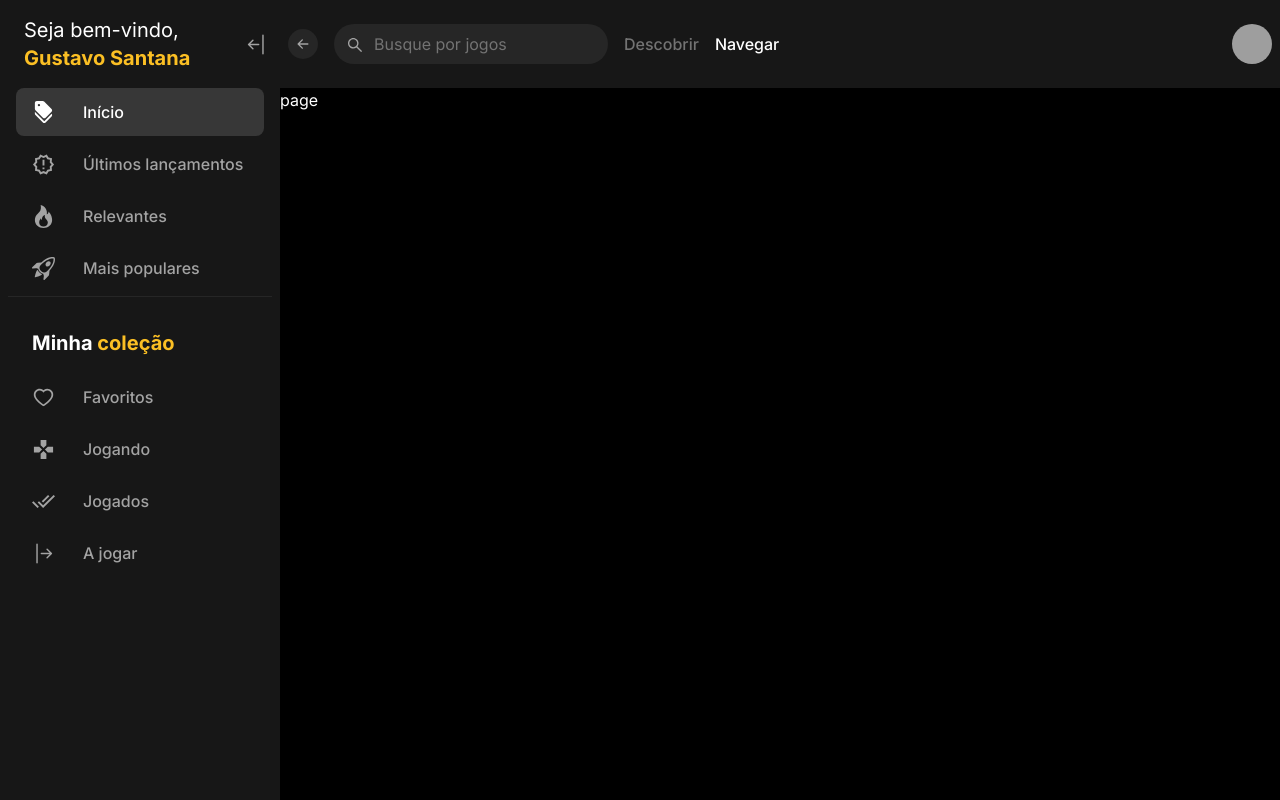
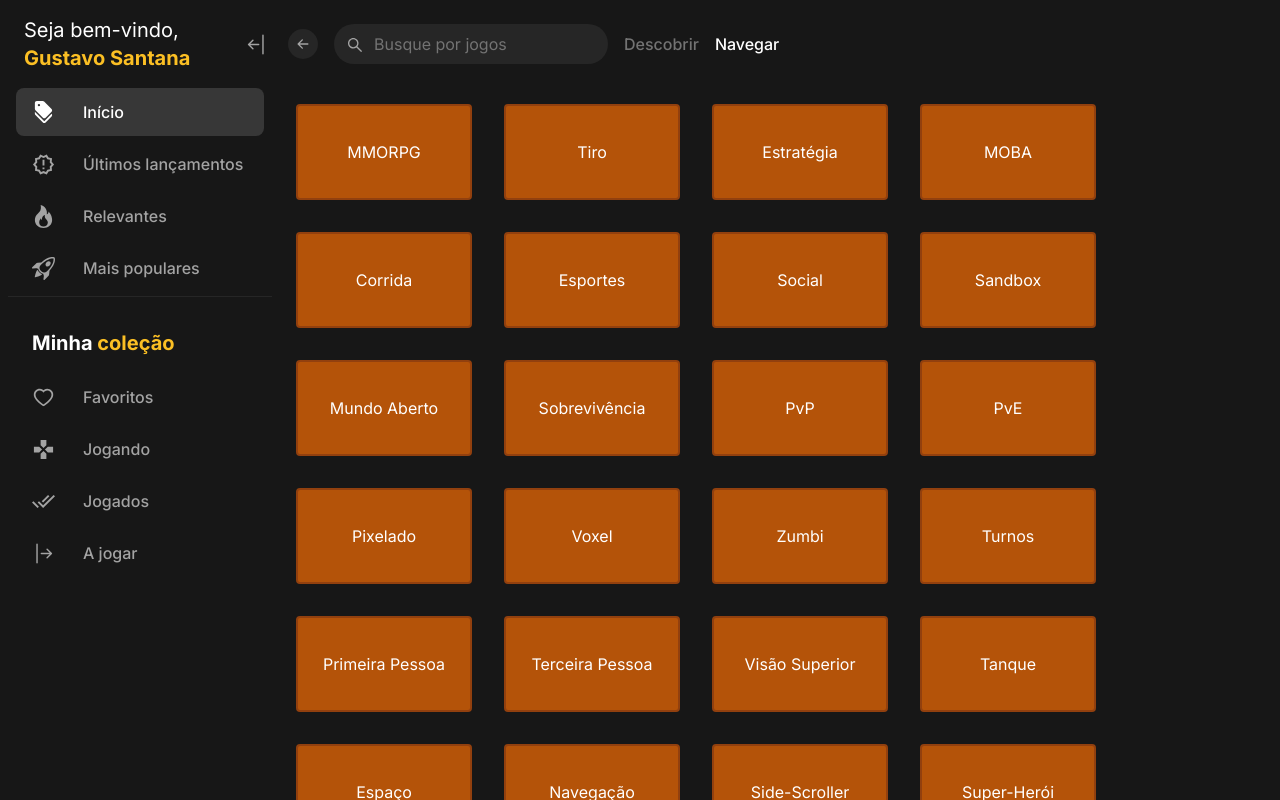
Before and after one commit to gustavros/deus-gamer, a Next.js app: page /navigation in a window 1280 px wide. Built offline with nearby package versions, Linux system fonts and the light colour scheme; grey boxes are pictures that could not be loaded.

Commit message:
feat: navigation and categories page

```diff
--- a/actions/get-game.tsx
+++ b/actions/get-game.tsx
@@ -1,7 +1,7 @@
 import { IGame } from "@/interfaces/IGame";
 import axios from "axios";
 
-export const getGame = async (id: string): Promise<IGame> => {
+export const getGame = async (id: number): Promise<IGame> => {
   const options = {
     method: "GET",
     url: "https://free-to-play-games-database.p.rapidapi.com/api/game",
--- /dev/null
+++ b/app/(routes)/category/[categories]/loading.tsx
@@ -0,0 +1,28 @@
+import React from "react";
+
+export default function loading() {
+  return (
+    <div
+      role="status"
+      className=" bg-neutral-900 flex items-center justify-center w-full h-screen"
+    >
+      <svg
+        aria-hidden="true"
+        className="w-24 h-24 text-gray-200 animate-spin dark:text-gray-600 fill-amber-500"
+        viewBox="0 0 100 101"
+        fill="none"
+        xmlns="http://www.w3.org/2000/svg"
+      >
+        <path
+          d="M100 50.5908C100 78.2051 77.6142 100.591 50 100.591C22.3858 100.591 0 78.2051 0 50.5908C0 22.9766 22.3858 0.59082 50 0.59082C77.6142 0.59082 100 22.9766 100 50.5908ZM9.08144 50.5908C9.08144 73.1895 27.4013 91.5094 50 91.5094C72.5987 91.5094 90.9186 73.1895 90.9186 50.5908C90.9186 27.9921 72.5987 9.67226 50 9.67226C27.4013 9.67226 9.08144 27.9921 9.08144 50.5908Z"
+          fill="currentColor"
+        />
+        <path
+          d="M93.9676 39.0409C96.393 38.4038 97.8624 35.9116 97.0079 33.5539C95.2932 28.8227 92.871 24.3692 89.8167 20.348C85.8452 15.1192 80.8826 10.7238 75.2124 7.41289C69.5422 4.10194 63.2754 1.94025 56.7698 1.05124C51.7666 0.367541 46.6976 0.446843 41.7345 1.27873C39.2613 1.69328 37.813 4.19778 38.4501 6.62326C39.0873 9.04874 41.5694 10.4717 44.0505 10.1071C47.8511 9.54855 51.7191 9.52689 55.5402 10.0491C60.8642 10.7766 65.9928 12.5457 70.6331 15.2552C75.2735 17.9648 79.3347 21.5619 82.5849 25.841C84.9175 28.9121 86.7997 32.2913 88.1811 35.8758C89.083 38.2158 91.5421 39.6781 93.9676 39.0409Z"
+          fill="currentFill"
+        />
+      </svg>
+      <span className="sr-only">Loading...</span>
+    </div>
+  );
+}
--- /dev/null
+++ b/app/(routes)/category/[categories]/page.tsx
@@ -0,0 +1,51 @@
+"use client";
+
+import Loading from "@/components/Loading";
+import { useFetch } from "@/hooks/useFetch";
+import { Categories } from "@/interfaces/Categories";
+import Link from "next/link";
+import { useParams } from "next/navigation";
+import React from "react";
+
+const CategoryPage = () => {
+  const params = useParams();
+
+  const { data, loading } = useFetch({
+    params: {
+      category: params.categories,
+    },
+  });
+
+  const category = Categories.find(
+    (category) => category.search === params.categories
+  )?.label;
+
+  return (
+    <>
+      {loading ? (
+        <Loading />
+      ) : (
+        <div className="bg-neutral-900 py-20">
+          <h1 className="text-4xl text-amber-500 py-4 font-bold">
+            Categoria: {category}
+          </h1>
+
+          <div className="flex flex-wrap gap-2">
+            {data?.map((game) => (
+              <Link
+                href={`/game/${game.id}`}
+                key={game.id}
+                className="flex flex-col"
+              >
+                <img src={game.thumbnail} alt={game.title} />
+                <p>{game.title}</p>
+              </Link>
+            ))}
+          </div>
+        </div>
+      )}
+    </>
+  );
+};
+
+export default CategoryPage;
--- a/app/(routes)/game/[gameId]/page.tsx
+++ b/app/(routes)/game/[gameId]/page.tsx
@@ -9,7 +9,7 @@ import { BsBrowserEdge, BsPlusCircle, BsWindows } from "react-icons/bs";
 
 interface GamePageProps {
   params: {
-    gameId: string;
+    gameId: number;
   };
 }
 
@@ -32,15 +32,15 @@ const GamePage = async ({ params }: GamePageProps) => {
   }
 
   return (
-    <div className="bg-neutral-900 text-white">
+    <div className="bg-neutral-900 text-white py-20">
       <div className="container mx-auto">
         <div className="p-6">
-          <h1 className="text-5xl font-bold text-amber-400 mb-8 py-10">
+          <h1 className="text-5xl font-bold text-amber-400 pb-2">
             {game.title}
           </h1>
           {/* <p className="text-zinc-200 mb-4">{game.developer}</p> */}
 
-          <div className="flex justify-between items-start gap-8 mt-8">
+          <div className="flex justify-between items-start gap-8 mt-4">
             <div>
               <div className="flex flex-col gap-8">
                 <div>
--- a/app/(routes)/navigation/page.tsx
+++ b/app/(routes)/navigation/page.tsx
@@ -1,7 +1,29 @@
+import { useFetch } from "@/hooks/useFetch";
+import { Categories } from "@/interfaces/Categories";
+
+import Link from "next/link";
 import React from "react";
 
 const Navigation = () => {
-  return <div>page</div>;
+  return (
+    <div>
+      <h1>Categorias populares</h1>
+
+      <div className="flex flex-wrap gap-8 p-4 py-20 bg-neutral-900">
+        {Categories.map((category) => {
+          return (
+            <Link
+              href={`/category/${category.search}`}
+              key={category.search}
+              className="bg-amber-700 p-4 rounded border-2 border-amber-800 w-44 h-24 flex items-center justify-center text-center"
+            >
+              <span>{category.label}</span>
+            </Link>
+          );
+        })}
+      </div>
+    </div>
+  );
 };
 
 export default Navigation;
--- a/components/Header/HeaderRoot.tsx
+++ b/components/Header/HeaderRoot.tsx
@@ -8,6 +8,8 @@ import Link from "next/link";
 import { AiOutlineSearch } from "react-icons/ai";
 import { BsArrowLeftShort } from "react-icons/bs";
 import { twMerge } from "tailwind-merge";
+import { TooltipContent, TooltipProvider, TooltipTrigger } from "../ui/tooltip";
+import { Tooltip } from "@radix-ui/react-tooltip";
 
 export const HeaderRoot = () => {
   const pathname = usePathname();
@@ -28,14 +30,26 @@ export const HeaderRoot = () => {
   ];
 
   return (
-    <header className="bg-neutral-900 py-6 px-2 flex justify-between items-center w-full">
+    <header className="bg-neutral-900 py-6 px-2 flex justify-between items-center w-full fixed">
       <div className="flex justify-center items-center">
         <div className="flex items-center gap-4">
-          <BsArrowLeftShort
-            size={30}
-            className="text-neutral-400 bg-neutral-800 rounded-full p-1 cursor-pointer"
-            onClick={() => router.back()}
-          />
+          <TooltipProvider>
+            <Tooltip>
+              <TooltipTrigger>
+                <BsArrowLeftShort
+                  size={30}
+                  className="text-neutral-400 bg-neutral-800 rounded-full p-1 cursor-pointer"
+                  onClick={() => router.back()}
+                />
+              </TooltipTrigger>
+              <TooltipContent
+                side="bottom"
+                className="border-neutral-800 bg-neutral-900 rounded"
+              >
+                <span className="text-sm">Voltar</span>
+              </TooltipContent>
+            </Tooltip>
+          </TooltipProvider>
 
           <div className="relative">
             <AiOutlineSearch
--- a/hooks/useFetch.tsx
+++ b/hooks/useFetch.tsx
@@ -1,3 +1,5 @@
+"use client";
+
 import axios, { AxiosRequestConfig } from "axios";
 import { useState, useEffect } from "react";
 
--- /dev/null
+++ b/interfaces/Categories.ts
@@ -0,0 +1,47 @@
+export const Categories: { search: string; label: string }[] = [
+  { search: "mmorpg", label: "MMORPG" },
+  { search: "shooter", label: "Tiro" },
+  { search: "strategy", label: "Estratégia" },
+  { search: "moba", label: "MOBA" },
+  { search: "racing", label: "Corrida" },
+  { search: "sports", label: "Esportes" },
+  { search: "social", label: "Social" },
+  { search: "sandbox", label: "Sandbox" },
+  { search: "open-world", label: "Mundo Aberto" },
+  { search: "survival", label: "Sobrevivência" },
+  { search: "pvp", label: "PvP" },
+  { search: "pve", label: "PvE" },
+  { search: "pixel", label: "Pixelado" },
+  { search: "voxel", label: "Voxel" },
+  { search: "zombie", label: "Zumbi" },
+  { search: "turn-based", label: "Turnos" },
+  { search: "first-person", label: "Primeira Pessoa" },
+  { search: "third-person", label: "Terceira Pessoa" },
+  { search: "top-down", label: "Visão Superior" },
+  { search: "tank", label: "Tanque" },
+  { search: "space", label: "Espaço" },
+  { search: "sailing", label: "Navegação" },
+  { search: "side-scroller", label: "Side-Scroller" },
+  { search: "superhero", label: "Super-Herói" },
+  { search: "permadeath", label: "Morte permanante" },
+  { search: "card", label: "Cartas" },
+  { search: "battle-royale", label: "Battle Royale" },
+  { search: "mmo", label: "MMO" },
+  { search: "mmofps", label: "MMOFPS" },
+  { search: "mmotps", label: "MMOTPS" },
+  { search: "3d", label: "3D" },
+  { search: "2d", label: "2D" },
+  { search: "anime", label: "Anime" },
+  { search: "fantasy", label: "Fantasia" },
+  { search: "sci-fi", label: "Ficção Científica" },
+  { search: "fighting", label: "Luta" },
+  { search: "action-rpg", label: "RPG de Ação" },
+  { search: "action", label: "Ação" },
+  { search: "military", label: "Militar" },
+  { search: "martial-arts", label: "Artes Marciais" },
+  { search: "flight", label: "Voo" },
+  { search: "low-spec", label: "Baixa Configuração" },
+  { search: "tower-defense", label: "Tower Defense" },
+  { search: "horror", label: "Terror" },
+  { search: "mmorts", label: "MMORTS" },
+];
```
Also changed, not shown: interfaces/ICategories.ts (added, +47 -0 lines), interfaces/IGameList.ts (line endings or trailing spaces).
